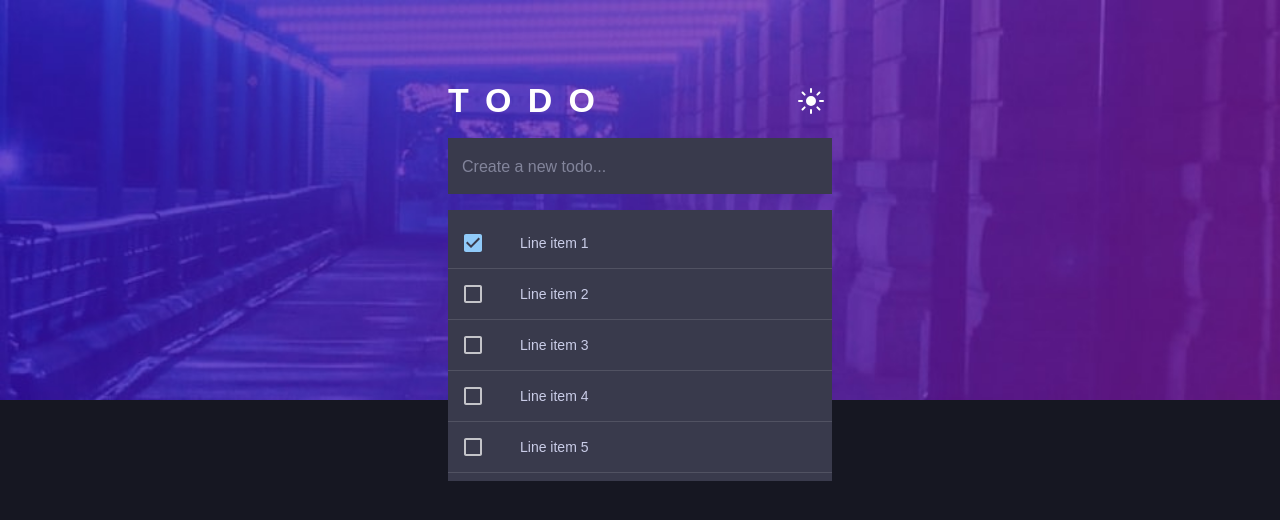
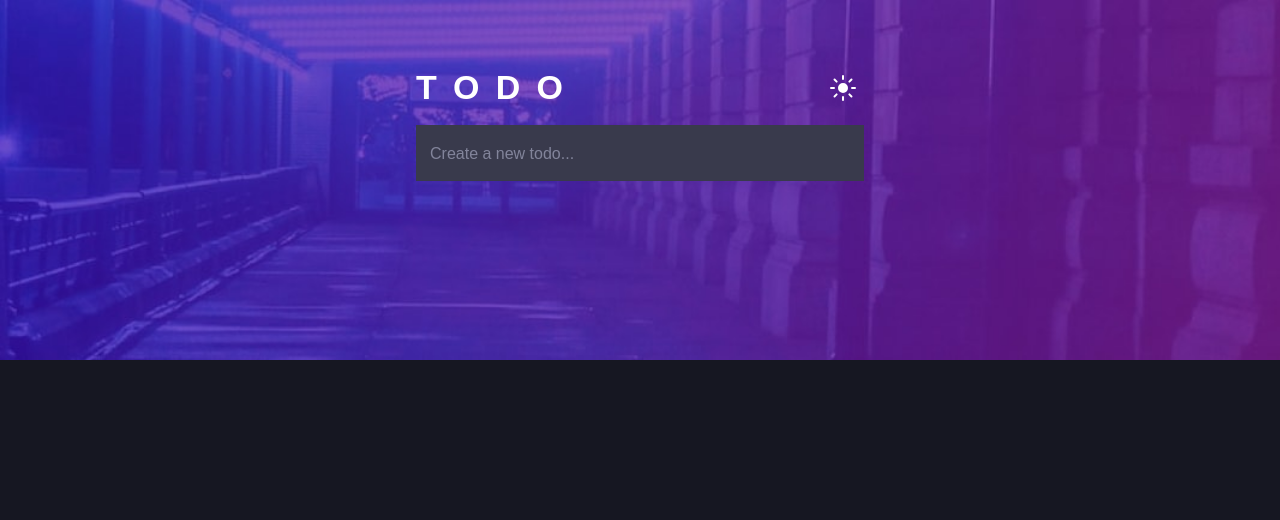
Before and after one commit to gharewal12/todo-app, a React (Create React App) app: page / in a window 1280 px wide. Shown: the top 520 px of the page. Built offline with nearby package versions, Linux system fonts and the light colour scheme.

Commit message:
Implemented dynamic task creation functionality

```diff
--- a/src/App.css
+++ b/src/App.css
@@ -9,6 +9,12 @@
   color: white;
 }
 
-body{
+body {
   font-weight: 400 !important;
 }
+
+.MuiButton-root:hover,
+.MuiButton-root:active {
+  background-color: transparent !important;
+  color: hsl(220, 98%, 61%)
+}
--- a/src/App.tsx
+++ b/src/App.tsx
@@ -1,4 +1,4 @@
-import React from "react";
+import React, { useState, useMemo, createContext } from "react";
 
 // MUI
 import CssBaseline from "@mui/material/CssBaseline";
@@ -13,6 +13,7 @@ import ListItemButton from '@mui/material/ListItemButton';
 import ListItemIcon from '@mui/material/ListItemIcon';
 import ListItemText from '@mui/material/ListItemText';
 import Checkbox from '@mui/material/Checkbox';
+import Button from '@mui/material/Button';
 
 // Images
 import BgWhite from "./images/bg-desktop-light.jpg";
@@ -25,12 +26,17 @@ import { Typography, TextField } from "@mui/material";
 import { theme } from './theme/MainTheme';
 import './App.css';
 
-export const ColorModeContext = React.createContext({ toggleColorMode: () => { } });
+// Types
+import { TaskType } from "./types/TaskListType";
+
+export const ColorModeContext = createContext({ toggleColorMode: () => { } });
 
 function App() {
-  const [mode, setMode] = React.useState<"light" | "dark">("dark");
+  const [mode, setMode] = useState<"light" | "dark">("dark");
+  const [createTask, setCreateTask] = useState<string>("");
+  const [taskList, setTaskList] = useState<TaskType[]>([]);
 
-  const colorMode = React.useMemo(
+  const colorMode = useMemo(
     () => ({
       toggleColorMode: () => {
         setMode((prevMode) => (prevMode === "light" ? "dark" : "light"));
@@ -39,7 +45,7 @@ function App() {
     []
   );
 
-  const [checked, setChecked] = React.useState([0]);
+  const [checked, setChecked] = useState([0]);
 
   const handleToggle = (value: number) => () => {
     const currentIndex = checked.indexOf(value);
@@ -54,6 +60,13 @@ function App() {
     setChecked(newChecked);
   };
 
+  const handleTaskCreation = (e: React.KeyboardEvent<HTMLDivElement>) => {
+    if (e.key === "Enter") {
+      setTaskList([...taskList, { id: taskList.length + 1, value: createTask, completed: false }]);
+      setCreateTask("");
+    }
+  }
+
   return (
     <ColorModeContext.Provider value={colorMode}>
       <ThemeProvider theme={theme(mode)}>
@@ -61,7 +74,7 @@ function App() {
         <Container maxWidth={false} disableGutters>
           <Box
             sx={{
-              height: "50vh",
+              height: "45vh",
               display: "flex",
               width: "100%",
               alignItems: "center",
@@ -76,7 +89,7 @@ function App() {
               direction="column"
               justifyContent="center"
               alignItems="center"
-              sx={{ marginTop: '5rem', '& > *': { width: '30%' } }}>
+              sx={{ '& > *': { width: '35%', position: 'relative' }, position: 'absolute', top: '4.2rem' }}>
               <Grid item >
                 <Grid container direction="row" justifyContent={"space-evenly"}>
                   <Grid item xs>
@@ -94,35 +107,56 @@ function App() {
                 </Grid>
               </Grid>
               <Grid mt={2}>
-                <TextField type="text" fullWidth placeholder="Create a new todo..." id="fullWidth" />
+                <TextField
+                  id="createTask"
+                  type="text"
+                  fullWidth
+                  placeholder="Create a new todo..."
+                  value={createTask}
+                  onChange={(e) => setCreateTask(e.target.value)}
+                  onKeyDown={handleTaskCreation}
+                />
               </Grid>
               <Grid item mt={2}>
-                <List sx={{ width: '100%' }}>
-                  {[0, 1, 2, 3, 4].map((value) => {
-                    const labelId = `checkbox-list-label-${value}`;
+                {taskList.length > 0 && <List sx={{ width: '100%', paddingBottom: '0px' }}>
+                  {taskList.map((task) => {
+                    const labelId = `checkbox-list-label-${task}`;
 
                     return (
                       <ListItem
-                        key={value}
+                        key={task.id}
                         disablePadding
                         divider
                       >
-                        <ListItemButton role={undefined} onClick={handleToggle(value)} dense>
+                        <ListItemButton role={undefined} onClick={handleToggle(task.id)} dense>
                           <ListItemIcon>
                             <Checkbox
                               edge="start"
-                              checked={checked.indexOf(value) !== -1}
+                              checked={checked.indexOf(task.id) !== -1}
                               tabIndex={-1}
                               disableRipple
                               inputProps={{ 'aria-labelledby': labelId }}
                             />
                           </ListItemIcon>
-                          <ListItemText id={labelId} primary={`Line item ${value + 1}`} />
+                          <ListItemText id={labelId} primary={task.value} />
                         </ListItemButton>
                       </ListItem>
                     );
                   })}
-                </List>
+                  <Grid item >
+                    <Grid container direction='row' justifyContent={'space-evenly'} sx={{ padding: '0.5rem' }}>
+                      <Grid item xs={3} md={3} lg={3}><Button variant="text" size='small' disabled>{taskList.filter(x => !x.completed).length} items left</Button></Grid>
+                      <Grid item xs={6} md={6} lg={6}>
+                        <Grid container justifyContent={'flex-start'} spacing={0}>
+                          <Grid item><Button variant="text" size='small'>All</Button></Grid>
+                          <Grid item> <Button variant="text" size='small'>Active</Button></Grid>
+                          <Grid item><Button variant="text" size='small'>Completed</Button></Grid>
+                        </Grid>
+                      </Grid>
+                      <Grid item xs={3} md={3} lg={3} ><Button variant="text" size='small'>Clear Completed</Button></Grid>
+                    </Grid>
+                  </Grid>
+                </List>}
               </Grid>
             </Grid>
           </Box>
--- a/src/theme/MainTheme.ts
+++ b/src/theme/MainTheme.ts
@@ -68,6 +68,19 @@ export const theme = (mode: any) => createTheme({
             styleOverrides: {
                 root: getTextFieldStyle(mode),
             }
+        },
+        MuiButton: {
+            defaultProps: {
+                disableRipple: true
+            },
+            styleOverrides: {
+                root: {
+                    textTransform: 'none',
+                    color: ' hsl(234, 11%, 52%)',
+                    backgroundColor: 'transparent',
+                    fontWeight: 400
+                },
+            }
         }
     }
 });
--- /dev/null
+++ b/src/types/TaskListType.ts
@@ -0,0 +1,6 @@
+export type TaskType = {
+    id: number;
+    value: string;
+    priority?: number;
+    completed: boolean;
+}
```
